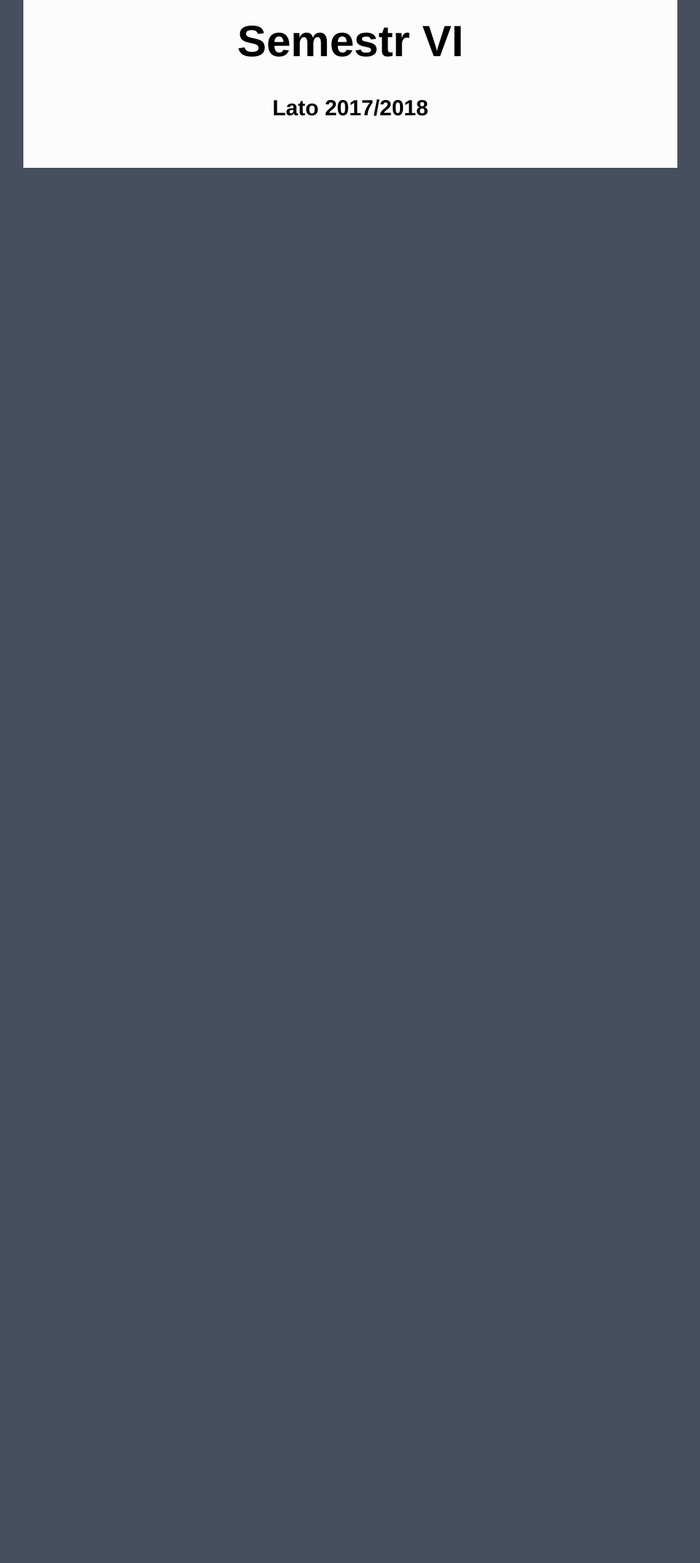
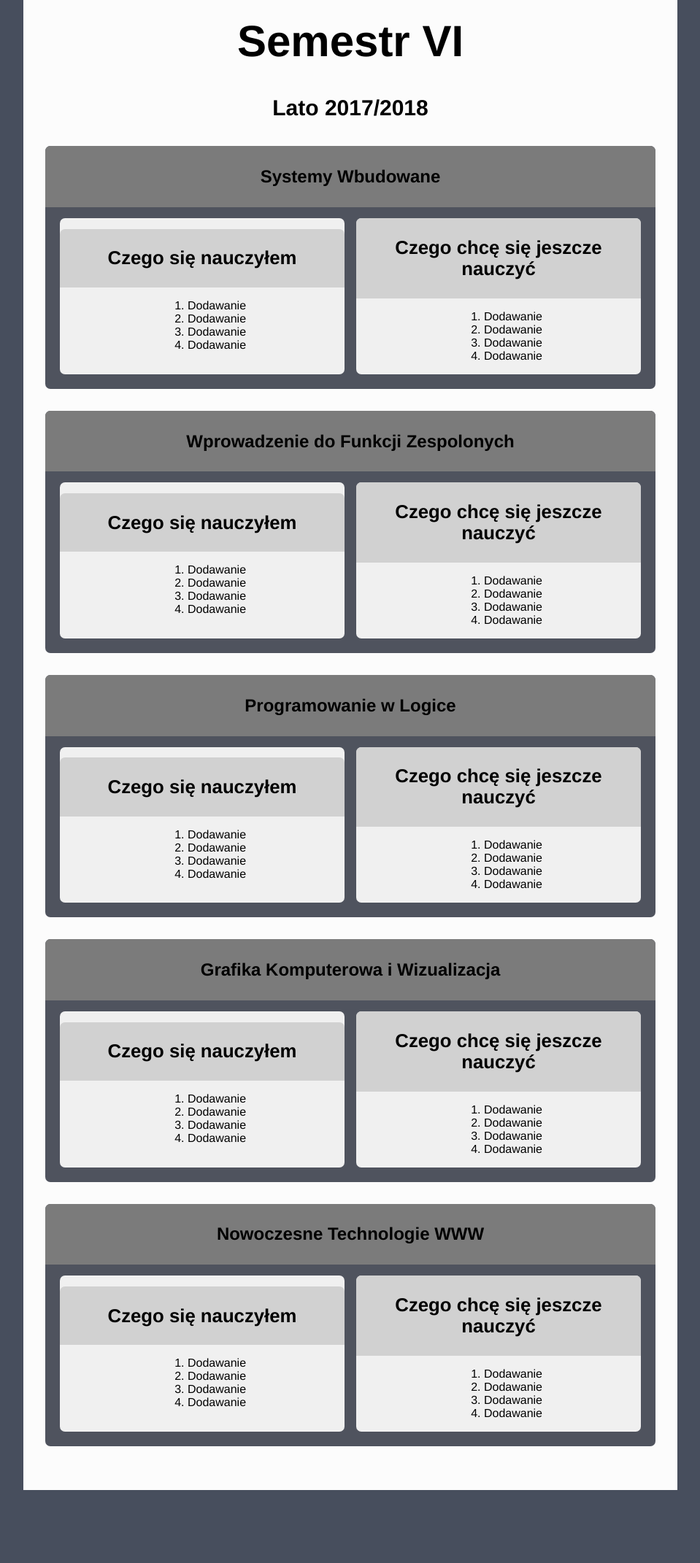
Before and after one commit to hitiminid/WWW, a PHP site: page /semesters/semester_6.html in a window 1280 px wide. Shown: the part 148-2290 px from the top of the page at 73% size, without its empty margins (160-1119 px from the left). Before the commit the page ends 378 px from the top, so only its background shows below. Run offline with PHP 8.4, Linux system fonts and the light colour scheme.

Commit message:
Changes in images, added structure to semester VI.

```diff
--- a/project_1/semesters/semester_6.html
+++ b/project_1/semesters/semester_6.html
@@ -5,8 +5,8 @@
   <meta charset="UTF-8">
   <meta name="viewport" content="width=device-width, initial-scale=1.0">
   <link rel="stylesheet" type="text/css" href="../styles/main_style.css">
+  <link rel="stylesheet" type="text/css" href="../styles/grid.css">
   <link rel="stylesheet" type="text/css" href="../styles/semesters_style.css">
-  <link rel="stylesheet" type="text/css" href="../styles/grid.css">
 </head>
 
 <body>
@@ -42,13 +42,209 @@
     <div id="lectures">
       <h1>Semestr VI</h1>
       <h2>Lato 2017/2018</h2>
-<!--
-<h2>Systemy Wbudowane</h2>
-<h2>Wprowadzenie do Funkcji Zespolonych</h2>
-<h2>Programowanie w Logice</h2>
-<h2>Grafika Komputerowa i Wizualizacja</h2>
-<h2>Nowoczesne Technologie WWW</h2>
--->
+
+      <div class="lecture">
+        <div class="lecture-header">
+          <h2>Systemy Wbudowane</h2>
+        </div>
+        <div class="lecture-content">
+          <div class="row">
+            <div class="col-2 faculty">
+              <div class="faculty-header">
+                <h3>Czego się nauczyłem</h3>
+              </div>
+              <div class="faculty-content">
+                <div class="list">
+                  <ol>
+                    <li>Dodawanie</li>
+                    <li>Dodawanie</li>
+                    <li>Dodawanie</li>
+                    <li>Dodawanie</li>
+                  </ol>
+                </div>
+              </div>
+            </div>
+            <div class="col-2 faculty">
+              <div class="faculty-header">
+                <h3>Czego chcę się jeszcze nauczyć</h3>
+              </div>
+              <div class="faculty-content">
+                <div class="list">
+                  <ol>
+                    <li>Dodawanie</li>
+                    <li>Dodawanie</li>
+                    <li>Dodawanie</li>
+                    <li>Dodawanie</li>
+                  </ol>
+                </div>
+              </div>
+            </div>
+          </div>
+        </div>
+      </div>
+
+      <div class="lecture">
+        <div class="lecture-header">
+          <h2>Wprowadzenie do Funkcji Zespolonych</h2>
+        </div>
+        <div class="lecture-content">
+          <div class="row">
+            <div class="col-2 faculty">
+              <div class="faculty-header">
+                <h3>Czego się nauczyłem</h3>
+              </div>
+              <div class="faculty-content">
+                <div class="list">
+                  <ol>
+                    <li>Dodawanie</li>
+                    <li>Dodawanie</li>
+                    <li>Dodawanie</li>
+                    <li>Dodawanie</li>
+                  </ol>
+                </div>
+              </div>
+            </div>
+            <div class="col-2 faculty">
+              <div class="faculty-header">
+                <h3>Czego chcę się jeszcze nauczyć</h3>
+              </div>
+              <div class="faculty-content">
+                <div class="list">
+                  <ol>
+                    <li>Dodawanie</li>
+                    <li>Dodawanie</li>
+                    <li>Dodawanie</li>
+                    <li>Dodawanie</li>
+                  </ol>
+                </div>
+              </div>
+            </div>
+          </div>
+        </div>
+      </div>
+
+
+
+      <div class="lecture">
+        <div class="lecture-header">
+          <h2>Programowanie w Logice</h2>
+        </div>
+        <div class="lecture-content">
+          <div class="row">
+            <div class="col-2 faculty">
+              <div class="faculty-header">
+                <h3>Czego się nauczyłem</h3>
+              </div>
+              <div class="faculty-content">
+                <div class="list">
+                  <ol>
+                    <li>Dodawanie</li>
+                    <li>Dodawanie</li>
+                    <li>Dodawanie</li>
+                    <li>Dodawanie</li>
+                  </ol>
+                </div>
+              </div>
+            </div>
+            <div class="col-2 faculty">
+              <div class="faculty-header">
+                <h3>Czego chcę się jeszcze nauczyć</h3>
+              </div>
+              <div class="faculty-content">
+                <div class="list">
+                  <ol>
+                    <li>Dodawanie</li>
+                    <li>Dodawanie</li>
+                    <li>Dodawanie</li>
+                    <li>Dodawanie</li>
+                  </ol>
+                </div>
+              </div>
+            </div>
+          </div>
+        </div>
+      </div>
+
+
+      <div class="lecture">
+        <div class="lecture-header">
+          <h2>Grafika Komputerowa i Wizualizacja</h2>
+        </div>
+        <div class="lecture-content">
+          <div class="row">
+            <div class="col-2 faculty">
+              <div class="faculty-header">
+                <h3>Czego się nauczyłem</h3>
+              </div>
+              <div class="faculty-content">
+                <div class="list">
+                  <ol>
+                    <li>Dodawanie</li>
+                    <li>Dodawanie</li>
+                    <li>Dodawanie</li>
+                    <li>Dodawanie</li>
+                  </ol>
+                </div>
+              </div>
+            </div>
+            <div class="col-2 faculty">
+              <div class="faculty-header">
+                <h3>Czego chcę się jeszcze nauczyć</h3>
+              </div>
+              <div class="faculty-content">
+                <div class="list">
+                  <ol>
+                    <li>Dodawanie</li>
+                    <li>Dodawanie</li>
+                    <li>Dodawanie</li>
+                    <li>Dodawanie</li>
+                  </ol>
+                </div>
+              </div>
+            </div>
+          </div>
+        </div>
+      </div>
+
+      <div class="lecture">
+        <div class="lecture-header">
+          <h2>Nowoczesne Technologie WWW</h2>
+        </div>
+        <div class="lecture-content">
+          <div class="row">
+            <div class="col-2 faculty">
+              <div class="faculty-header">
+                <h3>Czego się nauczyłem</h3>
+              </div>
+              <div class="faculty-content">
+                <div class="list">
+                  <ol>
+                    <li>Dodawanie</li>
+                    <li>Dodawanie</li>
+                    <li>Dodawanie</li>
+                    <li>Dodawanie</li>
+                  </ol>
+                </div>
+              </div>
+            </div>
+            <div class="col-2 faculty">
+              <div class="faculty-header">
+                <h3>Czego chcę się jeszcze nauczyć</h3>
+              </div>
+              <div class="faculty-content">
+                <div class="list">
+                  <ol>
+                    <li>Dodawanie</li>
+                    <li>Dodawanie</li>
+                    <li>Dodawanie</li>
+                    <li>Dodawanie</li>
+                  </ol>
+                </div>
+              </div>
+            </div>
+          </div>
+        </div>
+      </div>
 
     </div>
   </div>
--- a/project_1/semesters/semesters.html
+++ b/project_1/semesters/semesters.html
@@ -23,7 +23,7 @@
           <a href="../index.html"><img src='../images/logo.png' /></a>
         </li>
         <li class="navbar-item navbar-right-item">
-          <a href="hobbies.html">Hobby</a>
+          <a href="../hobbies/hobbies.html">Hobby</a>
         </li>
         <li class="dropdown navbar-right-item">
           <a href="" class="dropbtn">Semestr</a>
--- a/project_1/styles/education.css
+++ b/project_1/styles/education.css
@@ -19,6 +19,8 @@ header {
 #about-me {
   padding-top:    30px;
   padding-bottom: 30px;
+  padding-left:   30px;
+  padding-right:  30px;
 }
 
 #about-me > p {
@@ -26,7 +28,7 @@ header {
 }
 
 #panorama {
-  background-image: url('http://666a658c624a3c03a6b2-25cda059d975d2f318c03e90bcf17c40.r92.cf1.rackcdn.com/unsplash_527bf56961712_1.JPG');
+  background-image: url('../images/pwr.png');
   background-size: cover;
   height: 500px;
   width: 100%;
```
Also changed, not shown: project_1/images/pwr — kopia.png (added), project_1/images/pwr.png (added).
